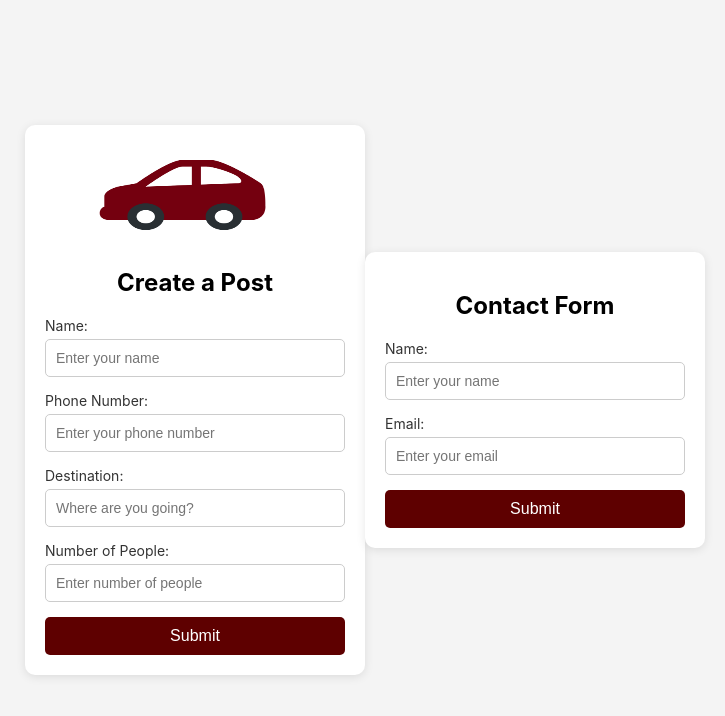
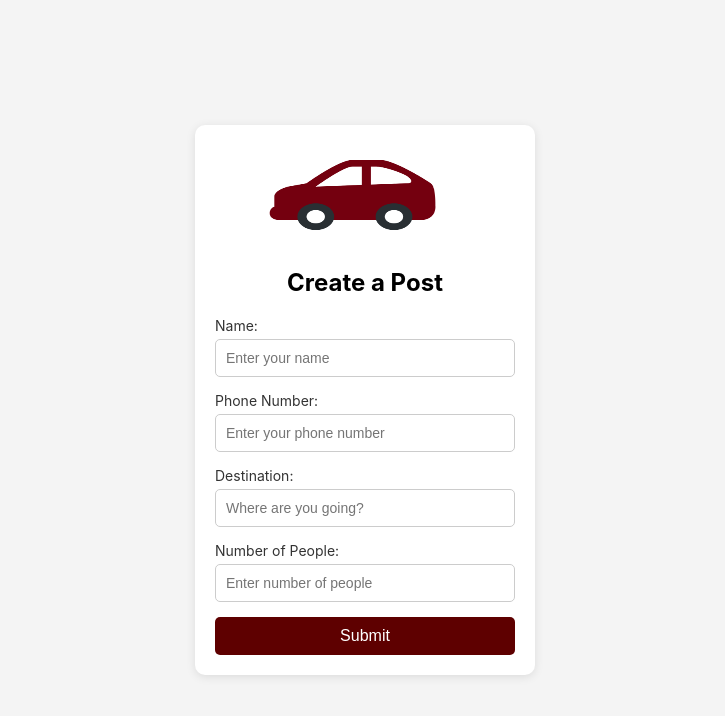
Before and after one commit to BCHansenCL/BC_Ride_Share, a Flask app: template templates/post.html in a window 1280 px wide. Shown: the top 716 px of the page, without its empty margins (275-1000 px from the left). Run offline with Flask 3, Linux system fonts and the light colour scheme; the template is opened without the code that fills it, so the values that code supplies are empty.

Commit message:
Did some stuff

```diff
--- a/app.py
+++ b/app.py
@@ -26,16 +26,25 @@ app = Flask(__name__)
 # In-memory list to store posts
 posts = []
 
+
+
 @app.route('/')
 def index():
-    return render_template('index.html', posts=posts)
+    return render_template('index.html')
 
-@app.route('/post', methods=['POST'])
+
+@app.route('/post')
 def post():
-    content = request.form['content']
-    if content:
-        posts.append(content)
-    return redirect(url_for('index'))
+    return render_template('post.html')
+
+# @app.route('/post', methods=['POST'])
+# def post():
+#    content = request.form['content']
+#    if content:
+#        posts.append(content)
+#    return redirect(url_for('index'))
+
+
 
 if __name__ == '__main__':
     app.run(debug=True)
--- a/templates/index.html
+++ b/templates/index.html
@@ -167,7 +167,7 @@
             <img src="/static/images/drivers.png" alt="Icon">
             Drivers
         </a>
-        <a href="#" class="image-text-button" id="createPostButton">
+        <a href="/post" class="image-text-button">
             <img src="/static/images/32339-1.png" alt="Icon">
             Create Post
         </a>
--- a/templates/post.html
+++ b/templates/post.html
@@ -71,7 +71,7 @@
 
 
   <div class="form-container">
-    <img src= "car.png" alt="EagleRide" width="275" height="100">
+    <img src= "/static/images/car.png" alt="EagleRide" width="275" height="100">
     <h2>Create a Post</h2>
     <form action="/submit">
       <div class="form-group">
@@ -94,29 +94,8 @@
         <input type="email" id="email" name="email" placeholder="Enter number of people">
       </div>
 
-      <input type="submit" value="Submit">
+      <input href = "/" type="submit" value="Submit">
     </form>
   </div>
 
 </body>
-
-</html>
-<div class="form-container">
-    <h2>Contact Form</h2>
-    <form action="thankyou.html" method="GET"> <!-- Redirects to thankyou.html -->
-      <div class="form-group">
-        <label for="name">Name:</label>
-        <input type="text" id="name" name="name" placeholder="Enter your name" required>
-      </div>
-
-      <div class="form-group">
-        <label for="email">Email:</label>
-        <input type="email" id="email" name="email" placeholder="Enter your email" required>
-      </div>
-
-      <input type="submit" value="Submit">
-    </form>
-  </div>
-
-</body>
-</html>
```
Also changed, not shown: eaglerides.db, static/images/car.png (renamed from templates/car.png).
